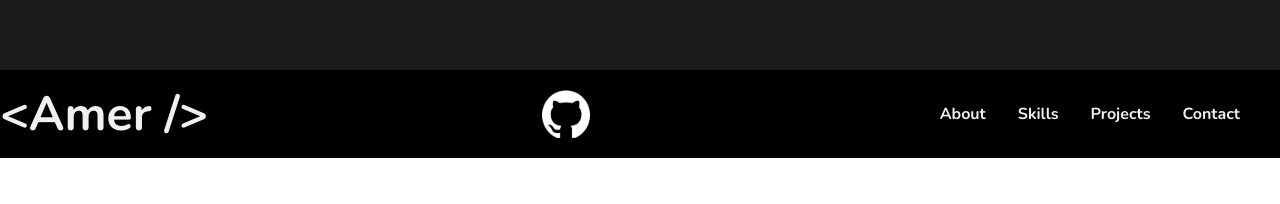
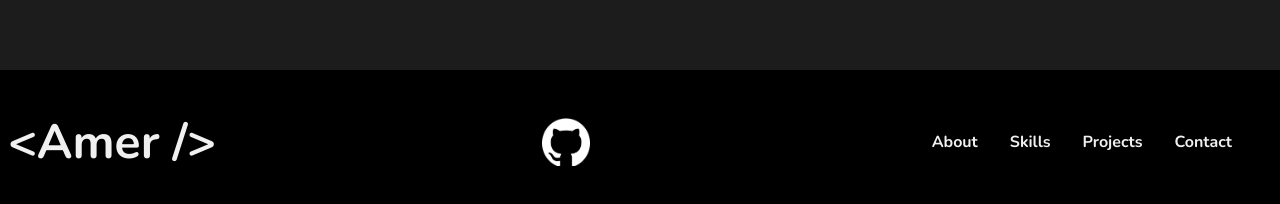
Before and after one commit to amerkulovic/Portfolio2.0, a React (Create React App) app: page / in a window 1280 px wide. Shown: the part 2606-2810 px from the top of the page. Before the commit the page ends 2764 px from the top, so only its background shows below. Built offline with nearby package versions, Linux system fonts and the light colour scheme; a web font is replaced by a local one.

Commit message:
edited footer

```diff
--- a/src/components/Footer.tsx
+++ b/src/components/Footer.tsx
@@ -2,7 +2,7 @@ import githubLogo from "../assets/images/github-white.png";
 
 const Footer = () => {
   return (
-    <div className="bg-black flex justify-between py-5">
+    <div className="bg-black flex justify-between py-12 px-2">
       <div className="text-5xl font-bold">
         <span>&lt;</span>Amer <span>/&gt;</span>
       </div>
```
